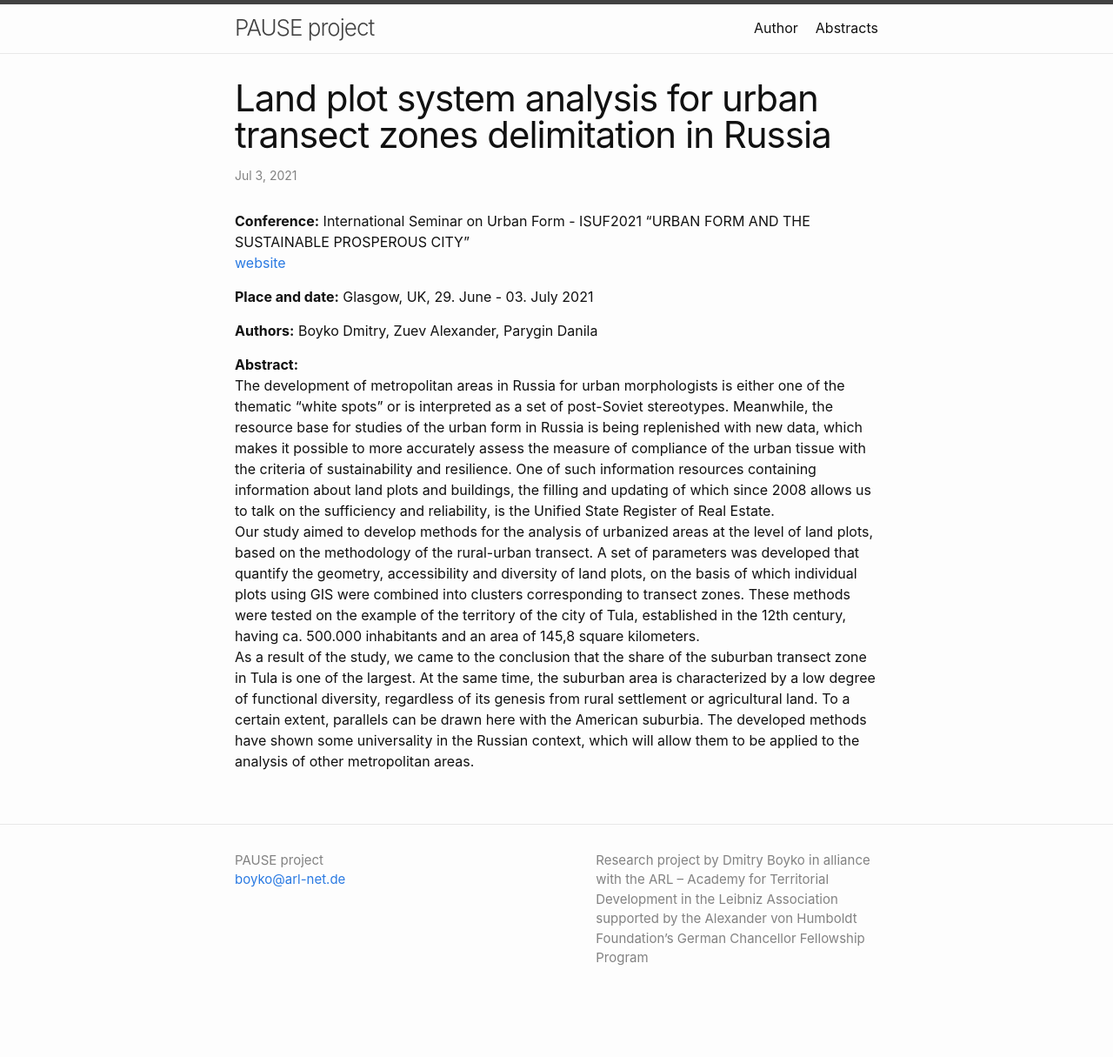
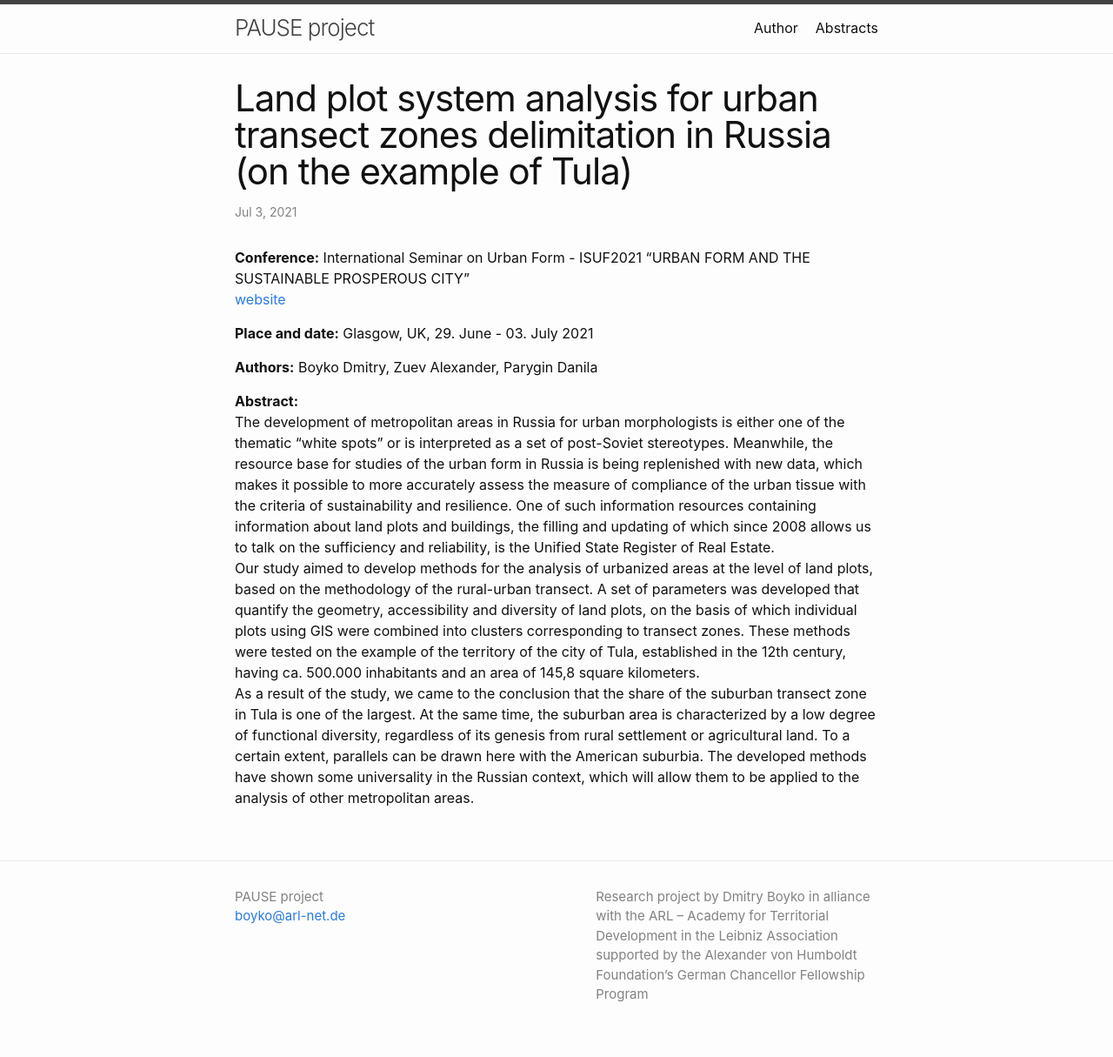
Before and after one commit to boikod/pause, a Jekyll site: the page built from _posts/2021-07-03-glasgow.markdown, in a window 1280 px wide. Shown: the whole page at 87% size. Built offline with Jekyll 4.4.1, drawn with Linux system fonts in a browser that asks for light colours; before the commit the page ends 1173 px from its top, so only the background shows below that.

Commit message:
Update 2021-07-03-glasgow.markdown

```diff
--- a/_posts/2021-07-03-glasgow.markdown
+++ b/_posts/2021-07-03-glasgow.markdown
@@ -1,6 +1,6 @@
 ---
 layout: post
-title:  "Land plot system analysis for urban transect zones delimitation in Russia"
+title:  "Land plot system analysis for urban transect zones delimitation in Russia (on the example of Tula)"
 date:   2021-07-03 12:03:42 +0300
 categories: news
 ---
```
